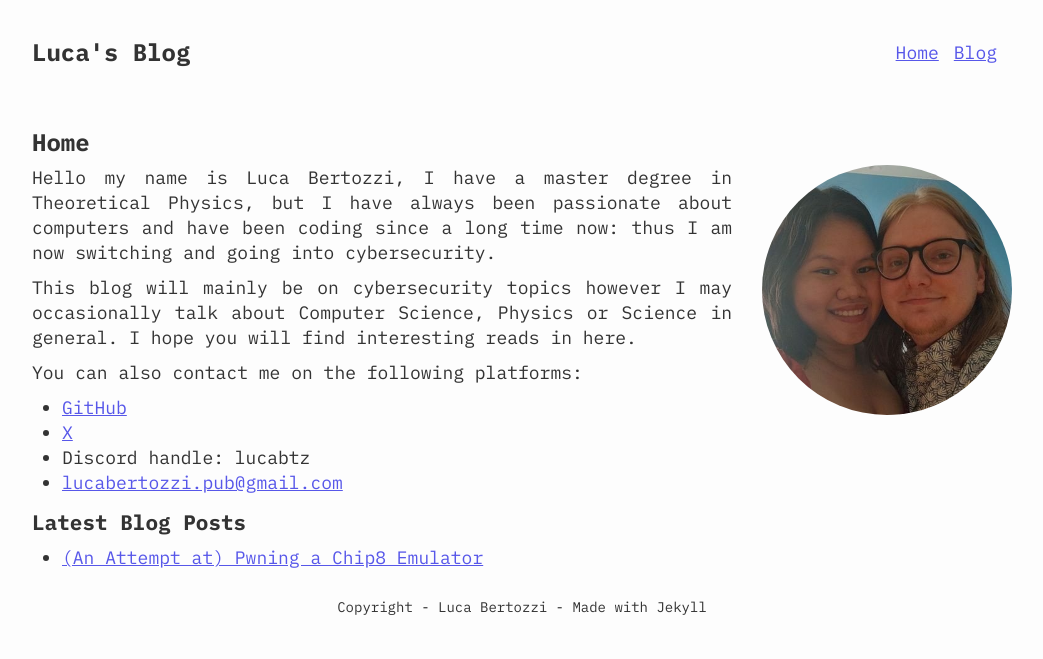
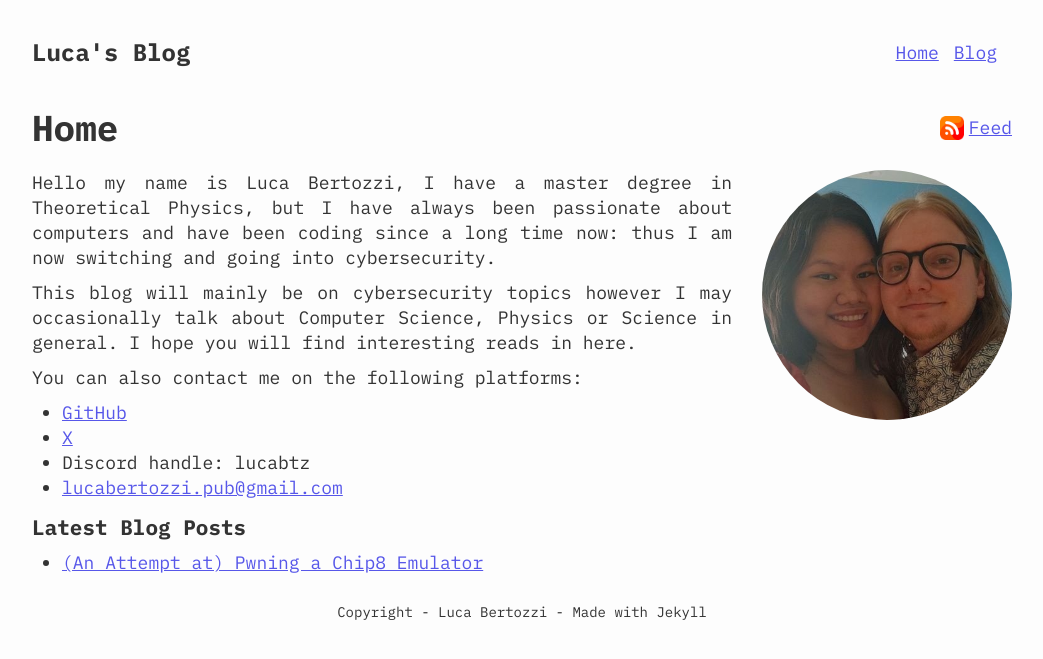
Before and after one commit to lucabtz/lucabtz.github.io, a Jekyll site: the page built from index.md, in a window 1280 px wide. Shown: the top 659 px of the page, without its empty margins (118-1161 px from the left). Built offline with Jekyll 4.4.1, drawn with Linux system fonts in a browser that asks for light colours.

Commit message:
Improvements

```diff
--- a/_layouts/home.html
+++ b/_layouts/home.html
@@ -2,15 +2,14 @@
 layout: default
 ---
 
-<h1>{{ page.title }}</h1>
-
-<img src="assets/images/pic.jpg" class="profile-pic" alt="A photo of me and my wife" />
+<div class="title-bar">
+    <div>
+        <h1>{{ page.title }}</h1>
+    </div>
+    <div class="feed-button">
+        <img class="rss-icon" src="/assets/images/rss.png" alt="RSS feed">
+        <a href="/feed.xml">Feed</a>
+    </div>
+</div>
 
 {{ content }}
-
-<h2>Latest Blog Posts</h2>
-<ul>
-    {% for post in site.posts limit: 3 %}
-    <li><a href="{{ post.url }}" class="post-preview">{{ post.title }}</a></li>
-    {% endfor %}
-</ul>
--- /dev/null
+++ b/_sass/blog.scss
@@ -0,0 +1,6 @@
+.post-card {
+    border: 1px solid black;
+    list-style-type: none;
+    padding: 10px;
+    margin-bottom: 30px;
+}
--- a/_sass/general.scss
+++ b/_sass/general.scss
@@ -51,6 +51,26 @@
     font-weight: bold;
 }
 
+.title-bar {
+    display: flex;
+    flex-direction: row;
+    align-items: center;
+    justify-content: space-between;
+    margin-bottom: 30px;
+}
+
+.feed-button {
+    display: flex;
+    flex-direction: row;
+    align-items: center;
+}
+
+.rss-icon {
+    width: 24px;
+    height: 24px;
+    margin-right: 5px;
+}
+
 .profile-pic {
     width: 250px;
     height: 250px;
--- a/assets/styles/main.scss
+++ b/assets/styles/main.scss
@@ -4,3 +4,4 @@
 @import 'general';
 @import 'article';
 @import 'code/github';
+@import 'blog';
--- a/index.md
+++ b/index.md
@@ -5,6 +5,8 @@
 layout: home
 title: Home
 ---
+
+<img src="/assets/images/pic.jpg" class="profile-pic" alt="A photo of me and my wife" />
 
 Hello my name is Luca Bertozzi, I have a master degree in Theoretical Physics, but I have always been passionate about
 computers and have been coding since a long time now: thus I am now switching and going into cybersecurity.
@@ -17,3 +19,11 @@
 - [X](https://x.com/lucabtz_)
 - Discord handle: lucabtz
 - [lucabertozzi.pub@gmail.com](mailto:lucabertozzi.pub@gmail.com)
+
+
+<h2>Latest Blog Posts</h2>
+<ul>
+    {% for post in site.posts limit: 3 %}
+    <li><a href="{{ post.url }}">{{ post.title }}</a></li>
+    {% endfor %}
+</ul>
```
Also changed, not shown: blog.html (added, +22 -0 lines), blog.md (deleted, +0 -9 lines), assets/images/rss.png (added), 7 other files.
